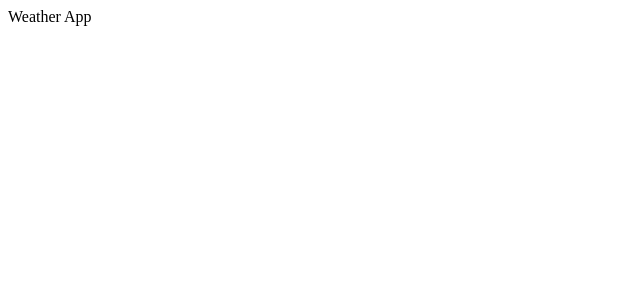
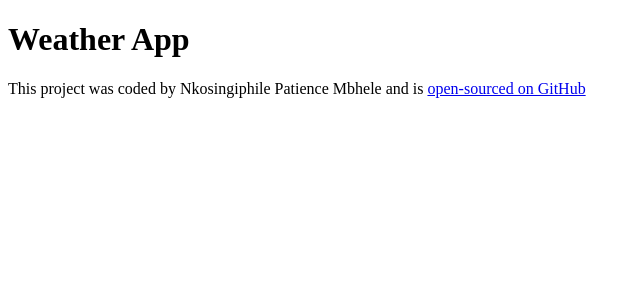
Before and after one commit to Phile105/react-weather-app, a React (Create React App) app: page / in a window 1280 px wide. Shown: the top 300 px of the page, without its empty margins (0-641 px from the left). Built offline with nearby package versions, Linux system fonts and the light colour scheme.

Commit message:
Added the GitHub repo URL

```diff
--- a/src/App.js
+++ b/src/App.js
@@ -1,5 +1,16 @@
 import "./App.css";
 
 export default function App() {
-  return <div className="App">Weather App</div>;
+  return (
+    <div className="App">
+      <h1> Weather App</h1>
+
+      <footer>
+        This project was coded by Nkosingiphile Patience Mbhele and is{" "}
+        <a href="https://github.com/Phile105/react-weather-app" target="-blank">
+          open-sourced on GitHub
+        </a>
+      </footer>
+    </div>
+  );
 }
```
